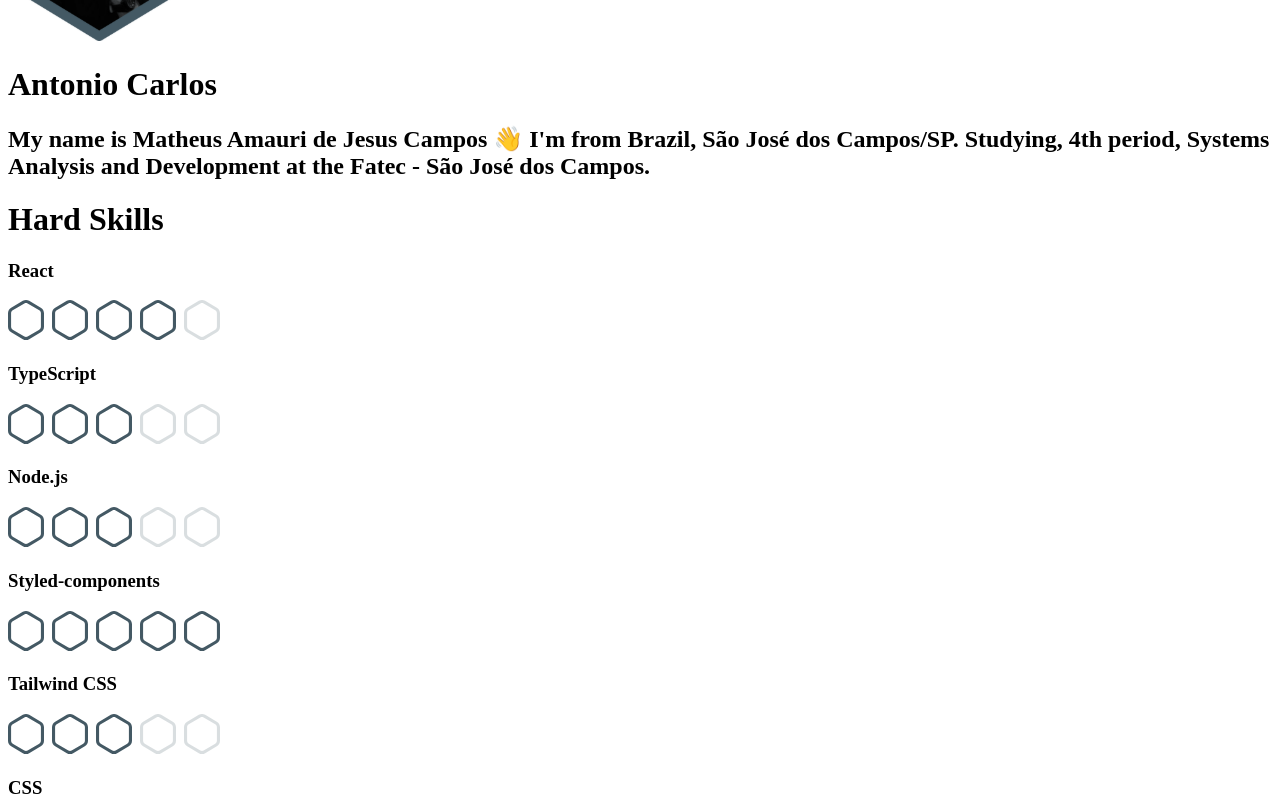
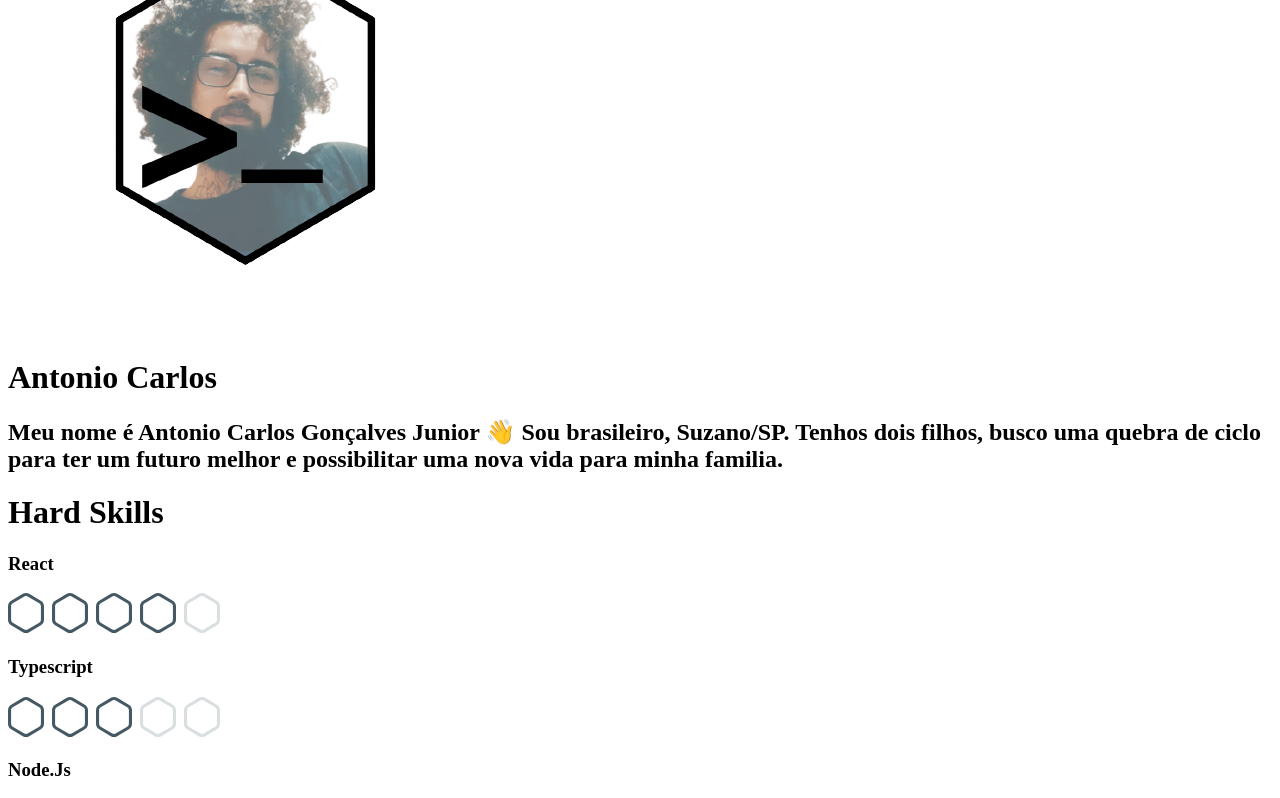
Before and after one commit to Antonio-Jr28/portifolio, a React (Create React App) app: page / in a window 1280 px wide. Shown: the part 2500-3298 px from the top of the page. Built offline with nearby package versions, Linux system fonts and the light colour scheme.

Commit message:
adicionando foto

```diff
--- a/src/components/about/about.component.tsx
+++ b/src/components/about/about.component.tsx
@@ -1,49 +1,48 @@
 import React from "react";
+import { AboutStrings } from "./about.strings";
 
 export const About = () => {
   return (
     <div>
       <div className="flex flex-col items-center p-10">
         <img
-          className="w-32 h-32"
-          src="image/img/Antonio_about.svg"
-          alt=""
+          className="w-56 h-56"
+          src="image/img/about-antonio.png"
+          alt="Foto no desenvolvedor"
         ></img>
         <div className="mt-4" />
 
-        <h1 className="text-3xl text-center">Antonio Carlos</h1>
+        <h1 className="text-3xl text-center">{AboutStrings.title}</h1>
         <div className="mt-4" />
 
-        <h2 className="md:w-[800px] text-center">
-          My name is Matheus Amauri de Jesus Campos 👋 I'm from Brazil, São José
-          dos Campos/SP. Studying, 4th period, Systems Analysis and Development
-          at the Fatec - São José dos Campos.
-        </h2>
+        <h2 className="md:w-[800px] text-center">{AboutStrings.About}</h2>
       </div>
 
       <div className="flex flex-col items-center p-10">
-        <h1 className="text-3xl text-center">Hard Skills</h1>
+        <h1 className="text-3xl text-center">{AboutStrings.subTitle}</h1>
 
         <div className="mt-10" />
 
         <div className="flex flex-col items-center gap-6 md:flex-row">
           <div className="flex flex-col items-center">
-            <h3 className="text-2xl">React</h3>
+            <h3 className="text-2xl">{AboutStrings.hardSkills.react}</h3>
             <div className="mt-2" />
             <img src="icon/nivel-4.svg" alt="status do React" />
           </div>
           <div className="flex flex-col items-center">
-            <h3 className="text-2xl">TypeScript</h3>
+            <h3 className="text-2xl">{AboutStrings.hardSkills.typescript}</h3>
             <div className="mt-2" />
             <img src="icon/nivel-3.svg" alt="status do React" />
           </div>
           <div className="flex flex-col items-center">
-            <h3 className="text-2xl">Node.js</h3>
+            <h3 className="text-2xl">{AboutStrings.hardSkills.nodeJs}</h3>
             <div className="mt-2" />
             <img src="icon/nivel-3.svg" alt="status do React" />
           </div>
           <div className="flex flex-col items-center">
-            <h3 className="text-2xl">Styled-components</h3>
+            <h3 className="text-2xl">
+              {AboutStrings.hardSkills.styledCompoonents}
+            </h3>
             <div className="mt-2" />
             <img src="icon/nivel-5.svg" alt="status do React" />
           </div>
@@ -53,22 +52,22 @@ export const About = () => {
 
         <div className="flex flex-col items-center gap-6 md:flex-row">
           <div className="flex flex-col items-center">
-            <h3 className="text-2xl">Tailwind CSS</h3>
+            <h3 className="text-2xl">{AboutStrings.hardSkills.tailWindCSS}</h3>
             <div className="mt-2" />
             <img src="icon/nivel-3.svg" alt="status do React" />
           </div>
           <div className="flex flex-col items-center">
-            <h3 className="text-2xl">CSS</h3>
+            <h3 className="text-2xl">{AboutStrings.hardSkills.css}</h3>
             <div className="mt-2" />
             <img src="icon/nivel-5.svg" alt="status do React" />
           </div>
           <div className="flex flex-col items-center">
-            <h3 className="text-2xl">HTML</h3>
+            <h3 className="text-2xl">{AboutStrings.hardSkills.html}</h3>
             <div className="mt-2" />
             <img src="icon/nivel-5.svg" alt="status do React" />
           </div>
           <div className="flex flex-col items-center">
-            <h3 className="text-2xl">Figma</h3>
+            <h3 className="text-2xl">{AboutStrings.hardSkills.figma}</h3>
             <div className="mt-2" />
             <img src="icon/nivel-4.svg" alt="status do React" />
           </div>
--- /dev/null
+++ b/src/components/about/about.strings.ts
@@ -0,0 +1,16 @@
+export const AboutStrings = {
+  title: "Antonio Carlos",
+  About:
+    "Meu nome é Antonio Carlos Gonçalves Junior 👋 Sou brasileiro, Suzano/SP. Tenhos dois filhos, busco uma quebra de ciclo para ter um futuro melhor e possibilitar uma nova vida para minha familia.",
+  subTitle: "Hard Skills",
+  hardSkills: {
+    react: "React",
+    typescript: "Typescript",
+    nodeJs: "Node.Js",
+    styledCompoonents: "Styled-Componentes",
+    tailWindCSS: "Tailwind CSS",
+    css: "CSS",
+    html: "HTML",
+    figma: "Figma",
+  },
+};
```
Also changed, not shown: public/image/img/Antonio_about.svg (deleted), public/image/img/about-antonio.png (added).
